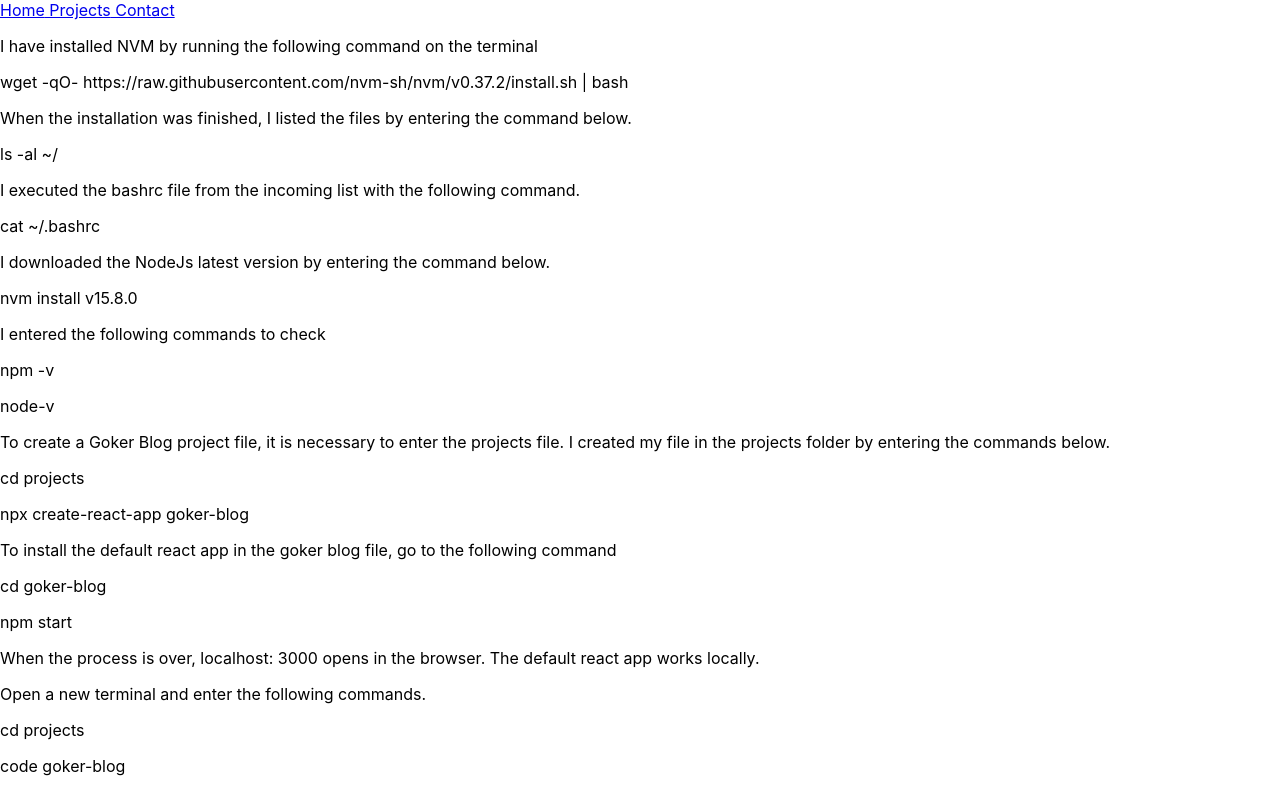
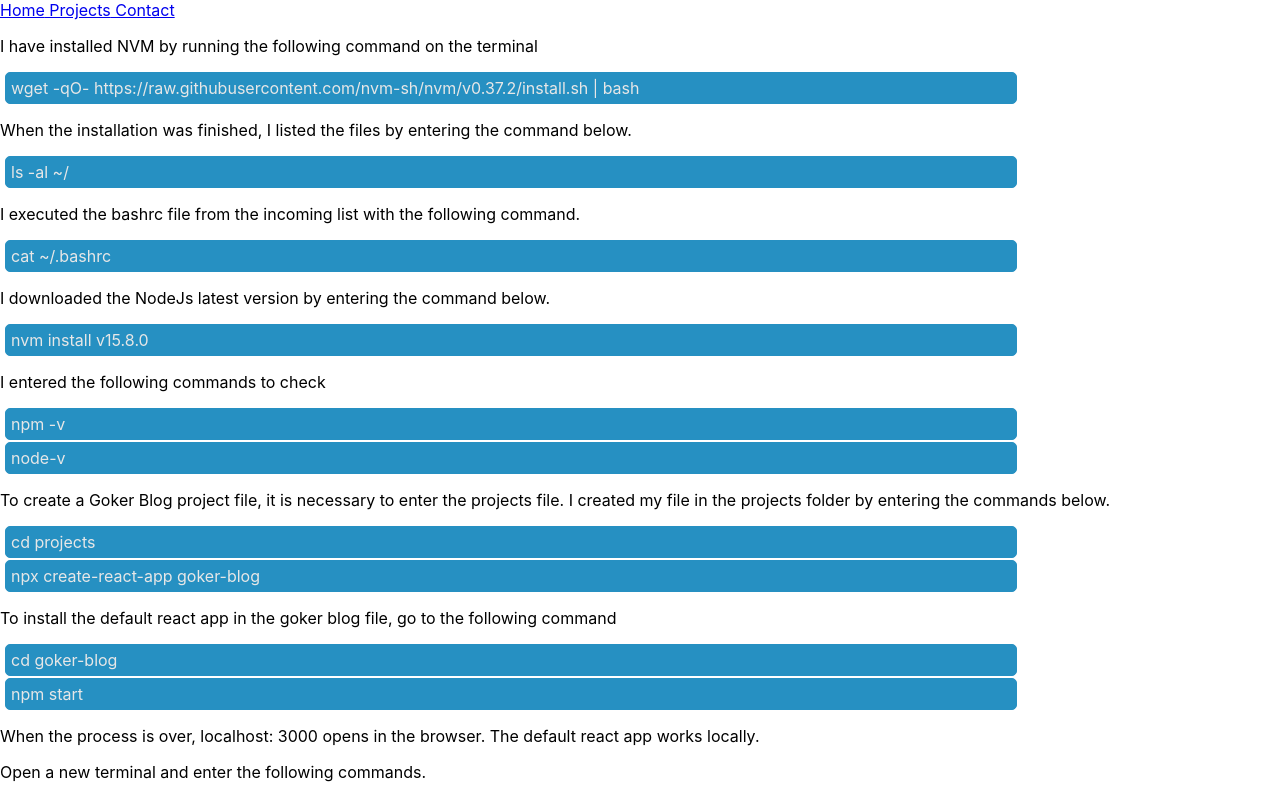
Before and after one commit to gokerlek/goker-blog, a React (Create React App) app: page / in a window 1280 px wide. Shown: the top 793 px of the page. Built offline with nearby package versions, Linux system fonts and the light colour scheme.

Commit message:
#3 i create a simple code block

```diff
--- a/src/App.css
+++ b/src/App.css
@@ -1,38 +1,11 @@
-.App {
-  text-align: center;
+.code {
+  line-height: 30px;
+  max-width: 1000px;
+  background-color: rgb(38, 144, 194);
+  color:rgb(231, 231, 231);
+  border: 1px solid rgb(38, 144, 194);
+  border-radius: 5px;
+  margin: 2px 5px;
+  padding: 0 5px;
+
 }
-
-.App-logo {
-  height: 40vmin;
-  pointer-events: none;
-}
-
-@media (prefers-reduced-motion: no-preference) {
-  .App-logo {
-    animation: App-logo-spin infinite 20s linear;
-  }
-}
-
-.App-header {
-  background-color: #282c34;
-  min-height: 100vh;
-  display: flex;
-  flex-direction: column;
-  align-items: center;
-  justify-content: center;
-  font-size: calc(10px + 2vmin);
-  color: white;
-}
-
-.App-link {
-  color: #61dafb;
-}
-
-@keyframes App-logo-spin {
-  from {
-    transform: rotate(0deg);
-  }
-  to {
-    transform: rotate(360deg);
-  }
-}
--- a/src/day1.js
+++ b/src/day1.js
@@ -1,48 +1,49 @@
+import './App.css';
 export const Day1 = () => {
     return <div className="day1">
 
         <div>
             <p>I have installed NVM by running the following command on the terminal
         </p>
-            <p>wget -qO- https://raw.githubusercontent.com/nvm-sh/nvm/v0.37.2/install.sh | bash
+            <p className="code">wget -qO- https://raw.githubusercontent.com/nvm-sh/nvm/v0.37.2/install.sh | bash
         </p>
             <p>When the installation was finished, I listed the files by entering the command below.
         </p>
-            <p>ls -al ~/
+            <p className="code">ls -al ~/
         </p>
             <p>I executed the bashrc file from the incoming list with the following command.
         </p>
-            <p>cat ~/.bashrc
+            <p className="code">cat ~/.bashrc
         </p>
             <p>I downloaded the NodeJs latest version by entering the command below.
         </p>
-            <p>nvm install v15.8.0
+            <p className="code">nvm install v15.8.0
         </p>
             <p>I entered the following commands to check
         </p>
-            <p>npm -v
+            <p className="code">npm -v
         </p>
-            <p>node-v
+            <p className="code">node-v
         </p>
             <p>To create a Goker Blog project file, it is necessary to enter the projects file. I created my file in the projects folder by entering the commands below.
         </p>
-            <p>cd projects
+            <p className="code">cd projects
         </p>
-            <p>npx create-react-app goker-blog
+            <p className="code">npx create-react-app goker-blog
         </p>
             <p>To install the default react app in the goker blog file, go to the following command
         </p>
-            <p>cd goker-blog
+            <p className="code">cd goker-blog
         </p>
-            <p> npm start
+            <p className="code"> npm start
         </p>
             <p> When the process is over, localhost: 3000 opens in the browser. The default react app works locally.
         </p>
             <p>Open a new terminal and enter the following commands.
         </p>
-            <p>cd projects
+            <p className="code">cd projects
         </p>
-            <p>code goker-blog
+            <p className="code">code goker-blog
         </p>
             <p>Thes, the app I created in VS opens.
         </p>
```
